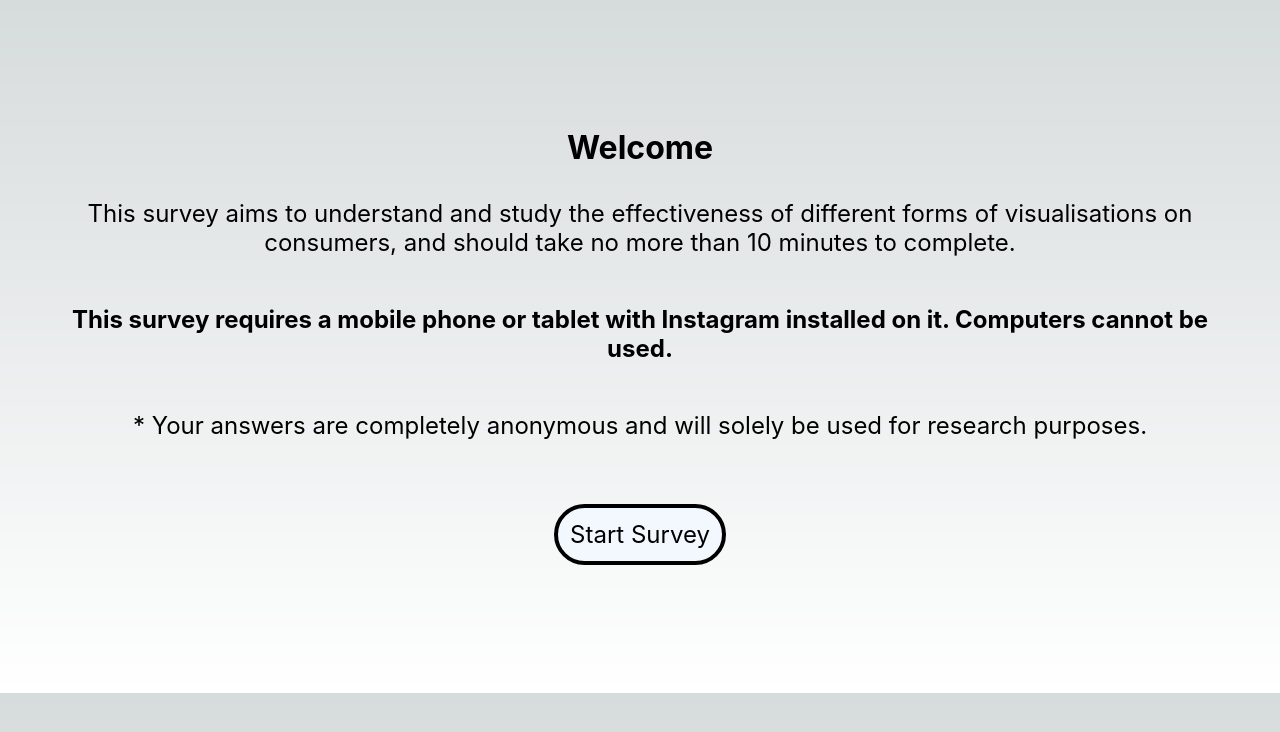
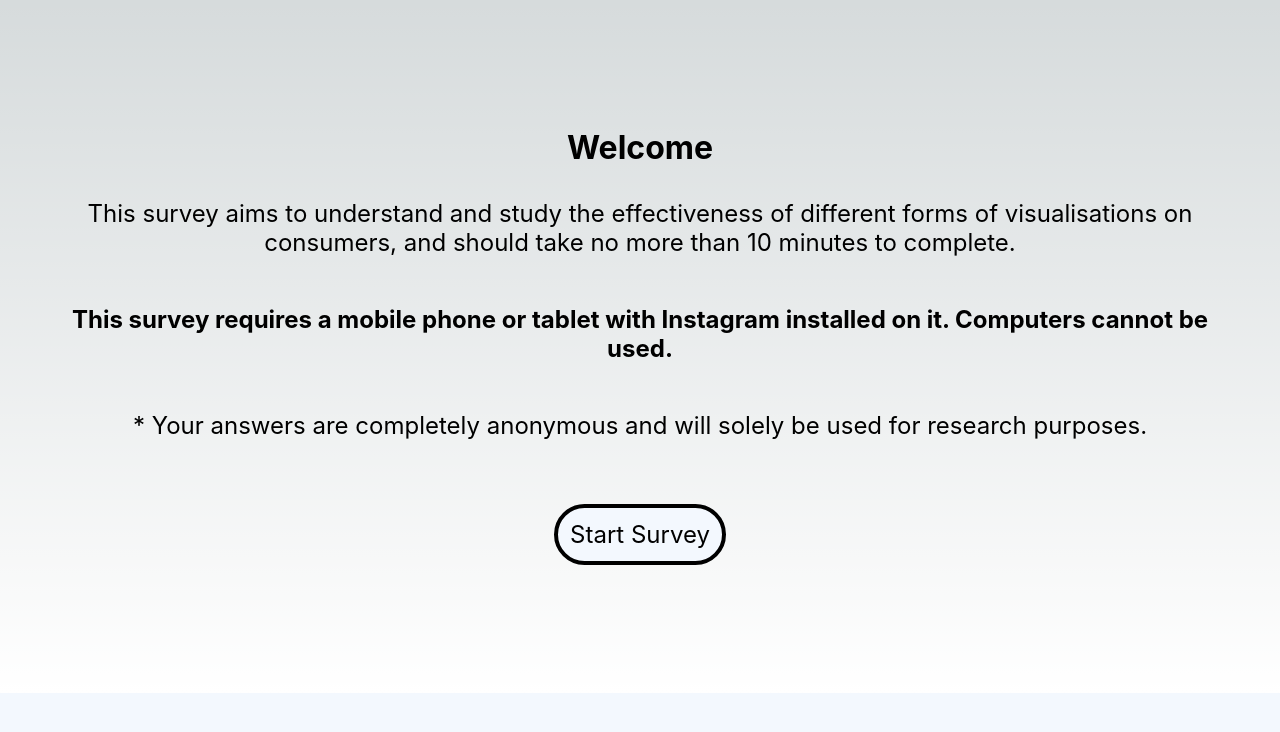
Before and after one commit to aloychow/survey, a Next.js app: page / in a window 1280 px wide. Shown: the top 732 px of the page. Built offline with nearby package versions, Linux system fonts and the light colour scheme.

Commit message:
test global color

```diff
--- a/src/styles/globals.css
+++ b/src/styles/globals.css
@@ -87,7 +87,12 @@
   margin: 0;
 }
 
-html,
+html {
+  width: 100%;
+  height: 100%;
+  background-color: #F3F8FE;
+}
+
 body {
   max-width: 100vw;
   overflow-x: hidden;
@@ -108,8 +113,8 @@ a {
   text-decoration: none;
 }
 
-@media (prefers-color-scheme: dark) {
+@media (prefers-color-scheme: light) {
   html {
-    color-scheme: dark;
+    color-scheme: light;
   }
 }
```
